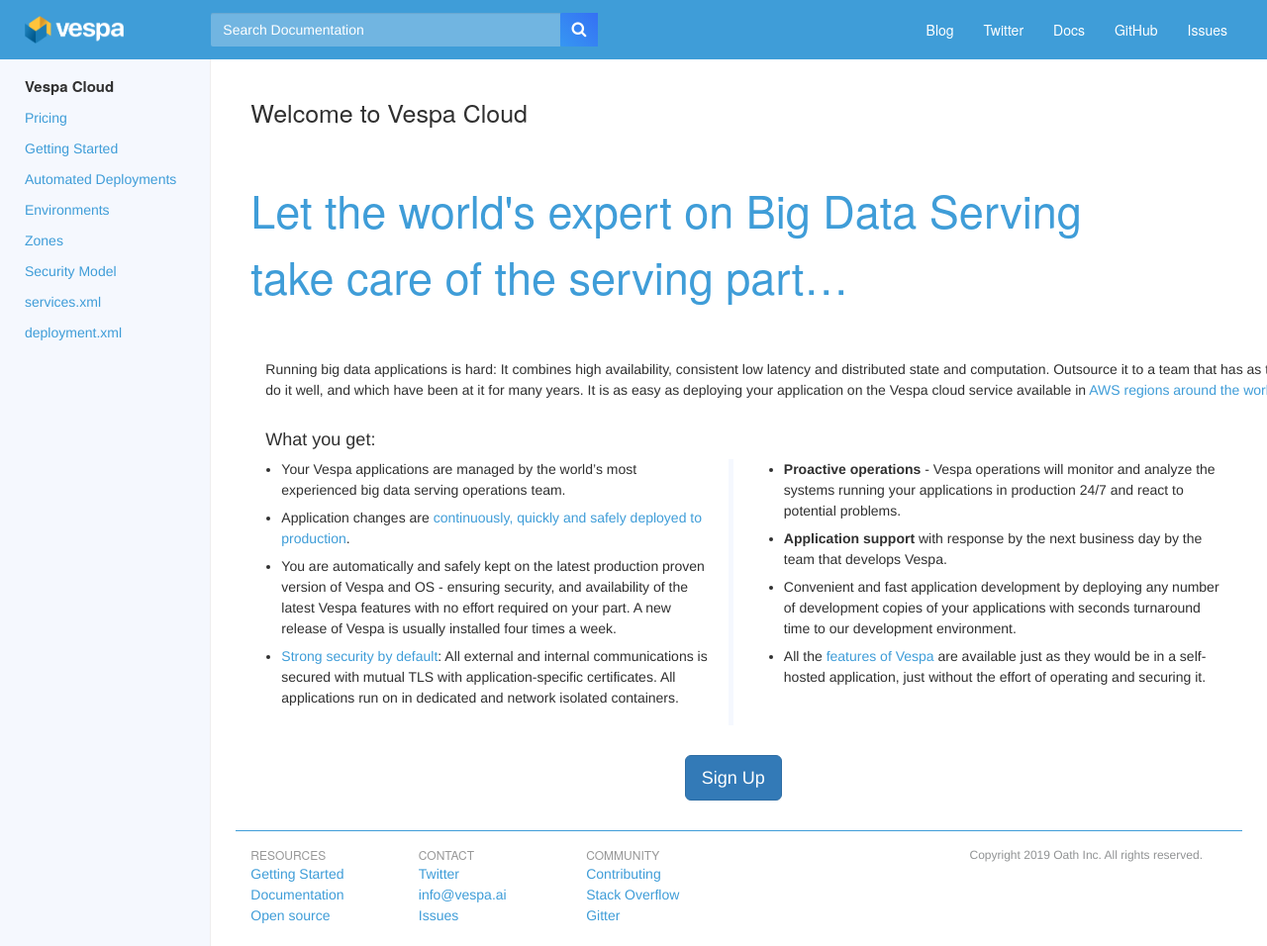
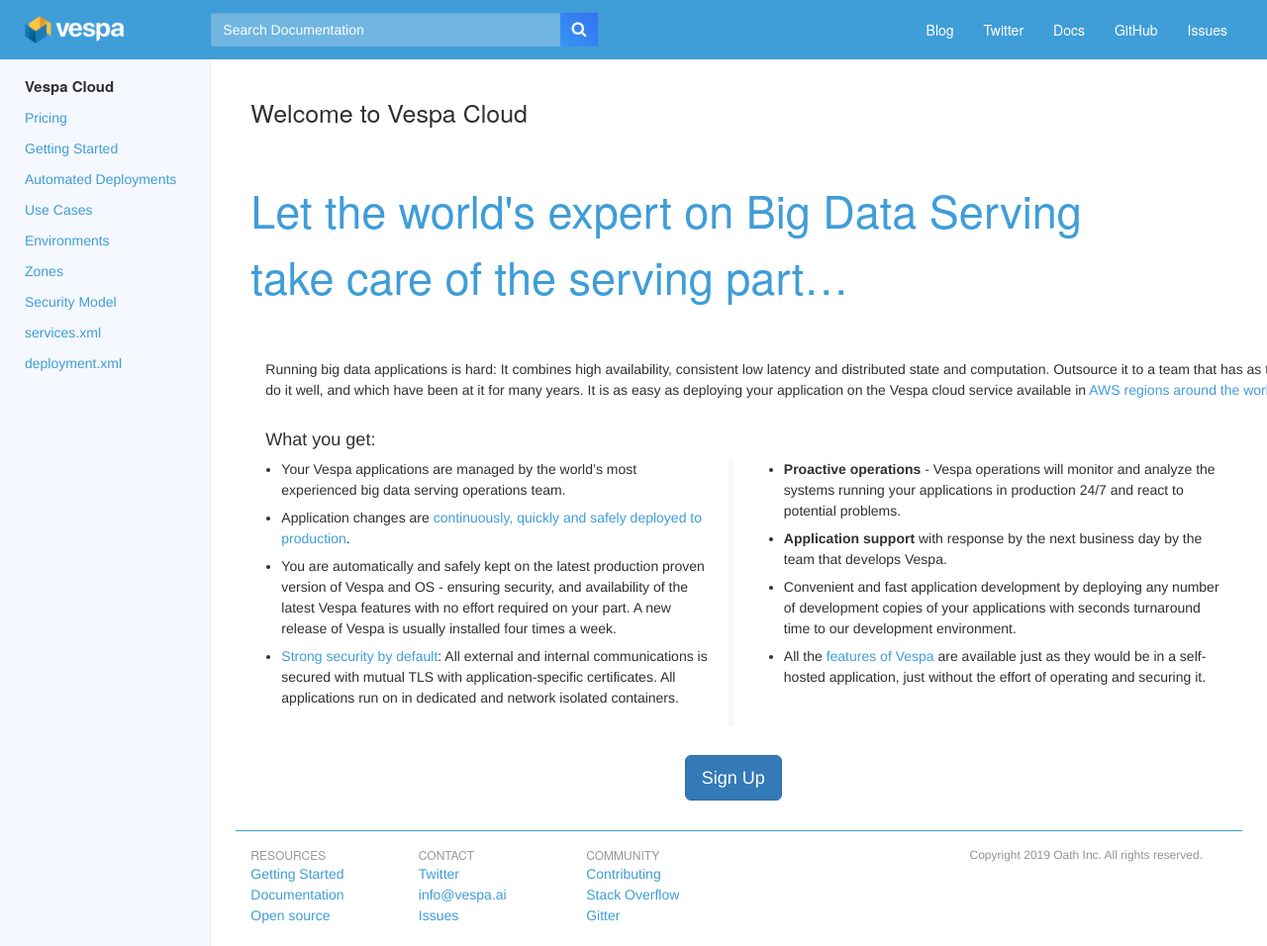
Before and after one commit to vespa-engine/cloud, a Jekyll site: the page built from index.html, in a window 1280 px wide and 956 px high. Shown: the whole window at 99% size. Built offline with Jekyll 4.4.1, drawn with Linux system fonts in a browser that asks for light colours.

Commit message:
link to use cases

```diff
--- a/_data/sidebar.yml
+++ b/_data/sidebar.yml
@@ -8,6 +8,8 @@ docs:
       url: /getting-started
     - page: Automated Deployments
       url: /automated-deployments
+    - page: Use Cases
+      url: https://docs.vespa.ai/documentation/use-cases.html
     - page: Environments
       url: /reference/environments
     - page: Zones
```
